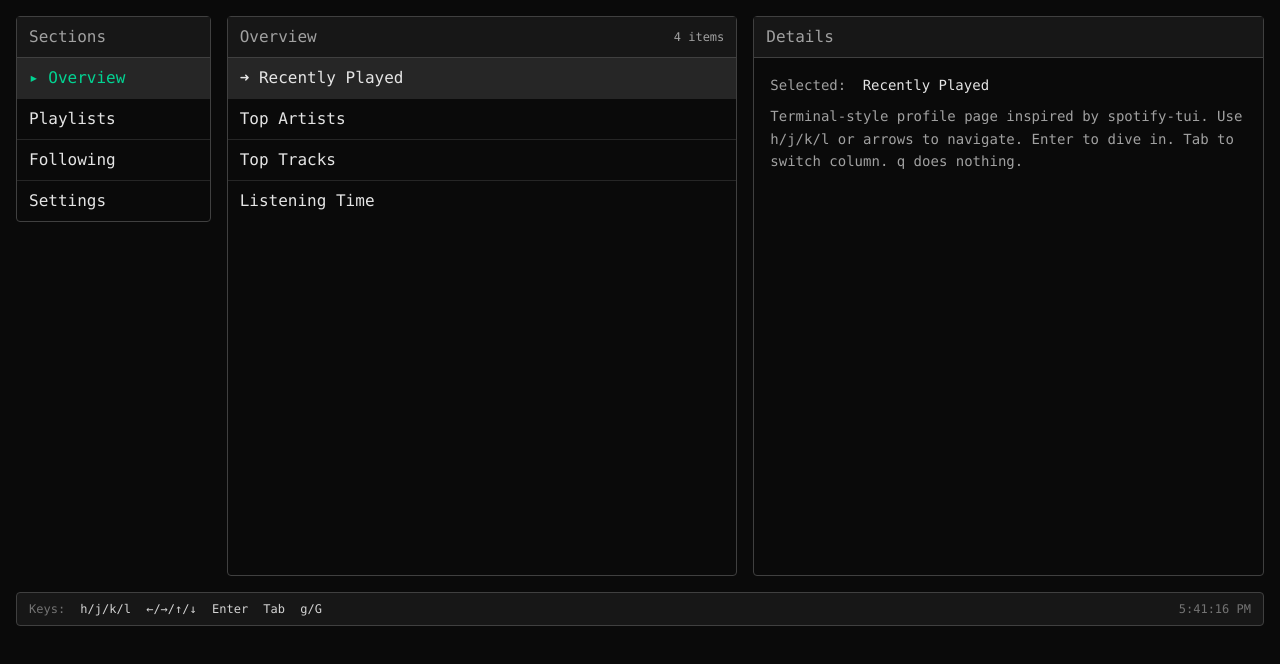
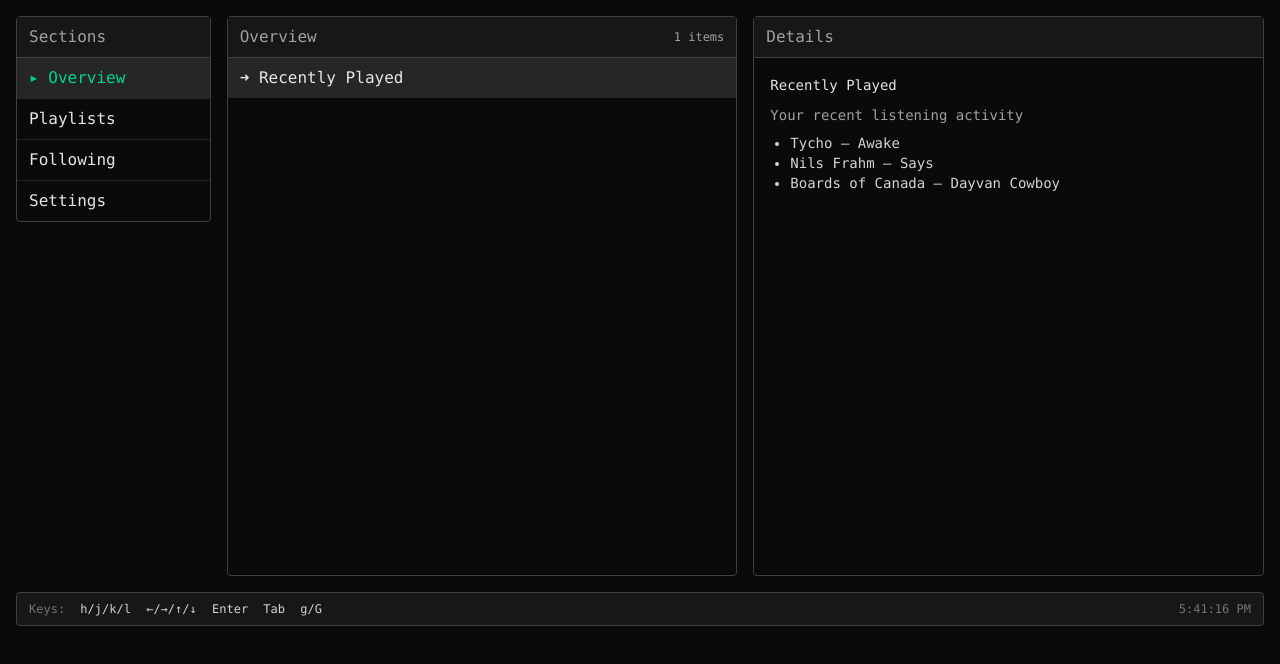
Before and after one commit to veygax/website, a SvelteKit app: page / in a window 1280 px wide. Shown: the top 664 px of the page. Built offline with nearby package versions, Linux system fonts and the light colour scheme.

Commit message:
redid config system

```diff
--- /dev/null
+++ b/src/lib/tui/config.ts
@@ -0,0 +1,62 @@
+import type { TuiConfig } from './types';
+import OverviewRecentlyPlayed from './details/OverviewRecentlyPlayed.svelte';
+import PlaylistDetails from './details/PlaylistDetails.svelte';
+
+export const tuiConfig: TuiConfig = {
+  tabs: [
+    {
+      id: 'overview',
+      label: 'Overview',
+      items: [
+        {
+          id: 'recently-played',
+          label: 'Recently Played',
+          detail: OverviewRecentlyPlayed,
+          meta: {
+            description: 'Your recent listening activity',
+            tracks: [
+              { artist: 'Tycho', title: 'Awake' },
+              { artist: 'Nils Frahm', title: 'Says' },
+              { artist: 'Boards of Canada', title: 'Dayvan Cowboy' }
+            ]
+          }
+        }
+      ]
+    },
+    {
+      id: 'playlists',
+      label: 'Playlists',
+      items: [
+        {
+          id: 'deep-focus',
+          label: 'Deep Focus',
+          detail: PlaylistDetails,
+          meta: { description: 'Ambient electronica to focus', tracks: 64, followers: 12034 }
+        },
+        { id: 'coding-mode', label: 'Coding Mode', detail: PlaylistDetails, meta: { tracks: 48, followers: 8421 } },
+        { id: 'jazz-vibes', label: 'Jazz Vibes', detail: PlaylistDetails, meta: { tracks: 57, followers: 4310 } }
+      ]
+    },
+    {
+      id: 'following',
+      label: 'Following',
+      items: [
+        { id: 'alice', label: '@alice' },
+        { id: 'bob', label: '@bob' },
+        { id: 'carol', label: '@carol' }
+      ]
+    },
+    {
+      id: 'settings',
+      label: 'Settings',
+      items: [
+        { id: 'profile', label: 'Profile' },
+        { id: 'appearance', label: 'Appearance' },
+        { id: 'shortcuts', label: 'Shortcuts' },
+        { id: 'about', label: 'About' }
+      ]
+    }
+  ]
+};
+
+export type { TuiConfig };
--- /dev/null
+++ b/src/lib/tui/details/OverviewRecentlyPlayed.svelte
@@ -0,0 +1,15 @@
+<script lang="ts">
+	export let meta: Record<string, unknown> | undefined;
+</script>
+
+<div class="space-y-2">
+	<h3 class="text-neutral-200">Recently Played</h3>
+	<p class="text-sm text-neutral-400">
+		{meta?.description ?? 'Your last few sessions at a glance.'}
+	</p>
+	<ul class="ml-5 list-disc text-sm text-neutral-300">
+		{#each (meta?.tracks as any[]) ?? [] as track}
+			<li>{track.artist} — {track.title}</li>
+		{/each}
+	</ul>
+</div>
--- /dev/null
+++ b/src/lib/tui/details/PlaylistDetails.svelte
@@ -0,0 +1,13 @@
+<script lang="ts">
+	export let meta: { description?: string; tracks?: number; followers?: number } | undefined;
+</script>
+
+<div class="space-y-2">
+	<h3 class="text-neutral-200">Playlist</h3>
+	<p class="text-sm text-neutral-400">{meta?.description ?? 'A curated mix to focus.'}</p>
+	<div class="grid grid-cols-3 gap-4 text-xs text-neutral-400">
+		<div><span class="text-neutral-500">Tracks:</span> {meta?.tracks ?? 0}</div>
+		<div><span class="text-neutral-500">Followers:</span> {meta?.followers ?? 0}</div>
+		<div><span class="text-neutral-500">Updated:</span> {new Date().toLocaleDateString()}</div>
+	</div>
+</div>
--- /dev/null
+++ b/src/lib/tui/types.ts
@@ -0,0 +1,21 @@
+import type { Component } from 'svelte';
+
+export type TuiItemId = string;
+
+export interface TuiItem {
+  id: TuiItemId;
+  label: string;
+  // Allow any Svelte component (with any props) for flexible details
+  detail?: Component<any>;
+  meta?: unknown;
+}
+
+export interface TuiTab {
+  id: string;
+  label: string;
+  items: TuiItem[];
+}
+
+export interface TuiConfig {
+  tabs: TuiTab[];
+}
--- a/src/routes/+page.svelte
+++ b/src/routes/+page.svelte
@@ -1,26 +1,11 @@
 <script lang="ts">
 	import { onMount, onDestroy } from 'svelte';
+	import type { TuiConfig } from '$lib/tui/types';
+	import { tuiConfig } from '$lib/tui/config';
 
-	type Tab = 'Overview' | 'Playlists' | 'Following' | 'Settings';
+	let config: TuiConfig = tuiConfig;
 
-	let tabs: Tab[] = ['Overview', 'Playlists', 'Following', 'Settings'];
 	let activeTabIndex = 0;
-
-	let items: Record<Tab, string[]> = {
-		Overview: ['Recently Played', 'Top Artists', 'Top Tracks', 'Listening Time'],
-		Playlists: [
-			'Deep Focus',
-			'Coding Mode',
-			'Jazz Vibes',
-			'Synthwave Runner',
-			'Lo-Fi Beats',
-			'Ambient Study',
-			'Piano Chill'
-		],
-		Following: ['@alice', '@bob', '@carol', '@dave', '@eve', '@mallory'],
-		Settings: ['Profile', 'Appearance', 'Shortcuts', 'About']
-	};
-
 	let selectedIndex = 0;
 	let focusColumn: 'tabs' | 'list' | 'details' = 'tabs';
 
@@ -50,14 +35,11 @@
 			case 'ArrowUp':
 			case 'k': {
 				if (focusColumn === 'tabs') {
-					activeTabIndex = clamp(activeTabIndex - 1, 0, tabs.length - 1);
+					activeTabIndex = clamp(activeTabIndex - 1, 0, config.tabs.length - 1);
 					selectedIndex = 0;
 				} else if (focusColumn === 'list') {
-					selectedIndex = clamp(
-						selectedIndex - 1,
-						0,
-						(items[tabs[activeTabIndex]]?.length ?? 1) - 1
-					);
+					const items = config.tabs[activeTabIndex]?.items ?? [];
+					selectedIndex = clamp(selectedIndex - 1, 0, items.length - 1);
 				}
 				e.preventDefault();
 				break;
@@ -65,14 +47,11 @@
 			case 'ArrowDown':
 			case 'j': {
 				if (focusColumn === 'tabs') {
-					activeTabIndex = clamp(activeTabIndex + 1, 0, tabs.length - 1);
+					activeTabIndex = clamp(activeTabIndex + 1, 0, config.tabs.length - 1);
 					selectedIndex = 0;
 				} else if (focusColumn === 'list') {
-					selectedIndex = clamp(
-						selectedIndex + 1,
-						0,
-						(items[tabs[activeTabIndex]]?.length ?? 1) - 1
-					);
+					const items = config.tabs[activeTabIndex]?.items ?? [];
+					selectedIndex = clamp(selectedIndex + 1, 0, items.length - 1);
 				}
 				e.preventDefault();
 				break;
@@ -94,7 +73,8 @@
 				break;
 			}
 			case 'G': {
-				if (focusColumn === 'list') selectedIndex = (items[tabs[activeTabIndex]]?.length ?? 1) - 1;
+				const items = config.tabs[activeTabIndex]?.items ?? [];
+				if (focusColumn === 'list') selectedIndex = Math.max(0, items.length - 1);
 				e.preventDefault();
 				break;
 			}
@@ -134,7 +114,7 @@
 						Sections
 					</div>
 					<ul>
-						{#each tabs as tab, i}
+						{#each config.tabs as tab, i}
 							<li
 								class="border-b border-neutral-800 last:border-b-0"
 								class:bg-neutral-800={i === activeTabIndex}
@@ -150,7 +130,7 @@
 									}}
 								>
 									{i === activeTabIndex ? '▸ ' : '  '}
-									{tab}
+									{tab.label}
 								</button>
 							</li>
 						{/each}
@@ -164,12 +144,12 @@
 					<div
 						class="flex items-center justify-between border-b border-neutral-700 bg-neutral-900 px-3 py-2 text-neutral-400"
 					>
-						<span>{tabs[activeTabIndex]}</span>
-						<span class="text-xs">{items[tabs[activeTabIndex]]?.length ?? 0} items</span>
+						<span>{config.tabs[activeTabIndex]?.label}</span>
+						<span class="text-xs">{config.tabs[activeTabIndex]?.items.length ?? 0} items</span>
 					</div>
 					<div class="overflow-auto">
 						<ul>
-							{#each items[tabs[activeTabIndex]] as item, idx}
+							{#each config.tabs[activeTabIndex]?.items ?? [] as item, idx}
 								<li
 									class="cursor-default border-b border-neutral-800 px-3 py-2 last:border-b-0"
 									class:bg-neutral-800={idx === selectedIndex}
@@ -177,7 +157,7 @@
 									on:mouseenter={() => (selectedIndex = idx)}
 								>
 									{idx === selectedIndex ? '➜ ' : '  '}
-									{item}
+									{item.label}
 								</li>
 							{/each}
 						</ul>
@@ -192,16 +172,14 @@
 						Details
 					</div>
 					<div class="p-4 text-sm leading-relaxed">
-						<div class="mb-2">
-							<span class="text-neutral-400">Selected:</span>
-							<span class="ml-2 text-neutral-200"
-								>{items[tabs[activeTabIndex]]?.[selectedIndex] ?? '—'}</span
-							>
-						</div>
-						<p class="text-neutral-400">
-							Terminal-style profile page inspired by spotify-tui. Use h/j/k/l or arrows to
-							navigate. Enter to dive in. Tab to switch column. q does nothing.
-						</p>
+						{#if config.tabs[activeTabIndex]?.items[selectedIndex]?.detail}
+							<svelte:component
+								this={config.tabs[activeTabIndex].items[selectedIndex].detail}
+								meta={config.tabs[activeTabIndex].items[selectedIndex].meta}
+							/>
+						{:else}
+							<div class="text-neutral-400">No details for this item.</div>
+						{/if}
 					</div>
 				</div>
 			</section>
```
